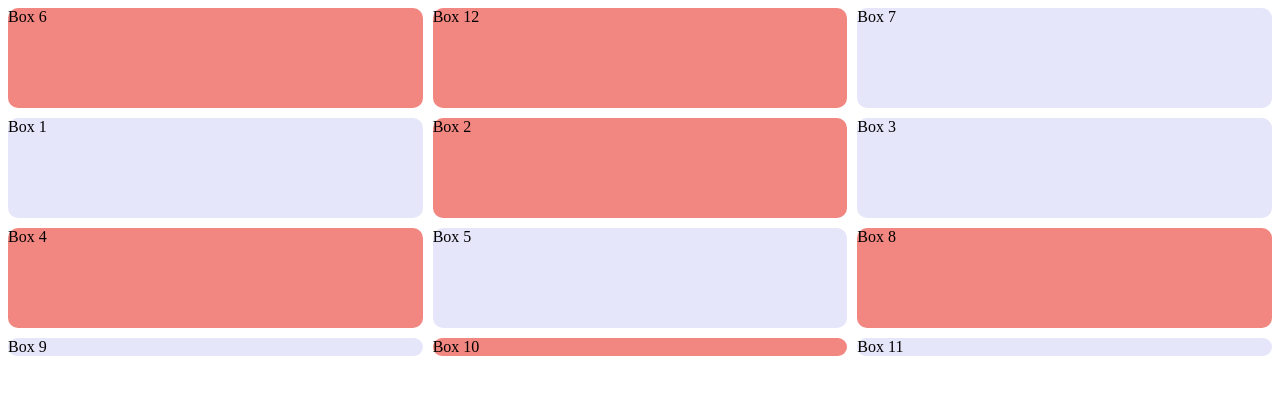
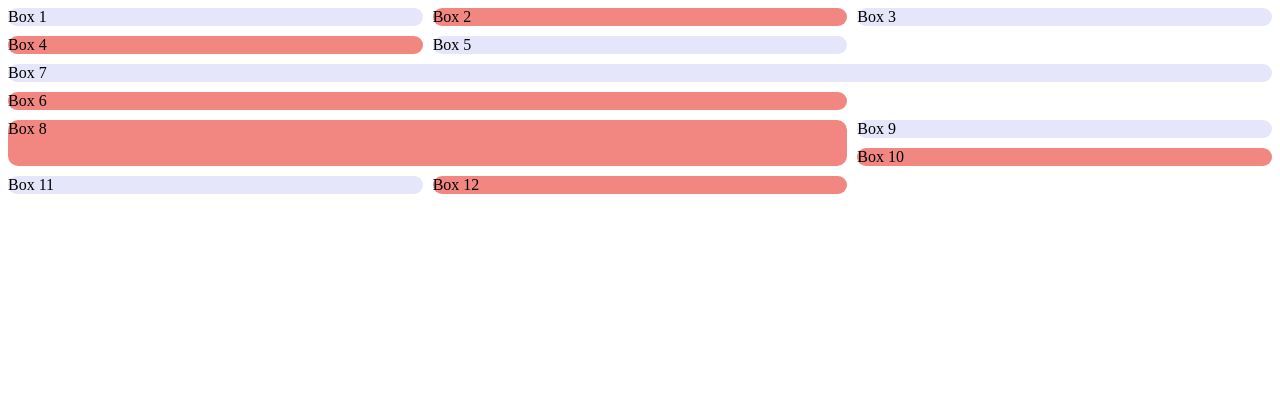
Before and after one commit to louisan9691/HTML-CSS, a plain HTML site: page grid-layout.html in a window 1280 px wide. Drawn offline with Linux system fonts and the light colour scheme.

Commit message:
grid-CSS auto latout

```diff
--- a/css/grid-layout.css
+++ b/css/grid-layout.css
@@ -1,31 +1,38 @@
 .wrapper {
   display: grid;
   width: 100%;
-  grid-template-columns: 1fr 1fr 1fr;
+  grid-template-columns: repeat(3, 1fr);
+
   /*grid-template-columns: minmax(400px, 450px) 1fr 1fr;*/
   /*grid-template-columns: 100px repeat(2, 1fr 2fr);*/
-  grid-template-rows: 100px 100px 100px;
+  /*grid-template-rows: 100px 100px 100px;*/
   /*grid-auto-rows: 100px; */ /* grids that out of defined box */
-  grid-auto-rows: minmax(60,auto); /* rows expend as more content is added */
+  /*grid-auto-rows: minmax(60,auto);*/ /* rows expend as more content is added */
   grid-gap: 10px;
   /*grid-auto-flow: column;*/
+  /*grid-auto-flow: dense;*/
+
 }
 
 div{
   order: 4; /* where to start the order */
 }
 div:nth-child(6){
-  order: 1;
+  grid-column-end: span 2;
+  grid-row-end: span 2;
 }
 
-div:nth-child(12){
-  order: 2;
+div:nth-child(8){
+  grid-column: span 2;
+  grid-row: span 2;
 }
 
 div:nth-child(7){
-  order: 3;
+  grid-row: 3;
+  grid-column: 1 / -1;   /* in left-right language, 1 is most left and
+  -1 is the most right */
+
 }
-
 
 
 .wrapper div:nth-child(odd){
```
